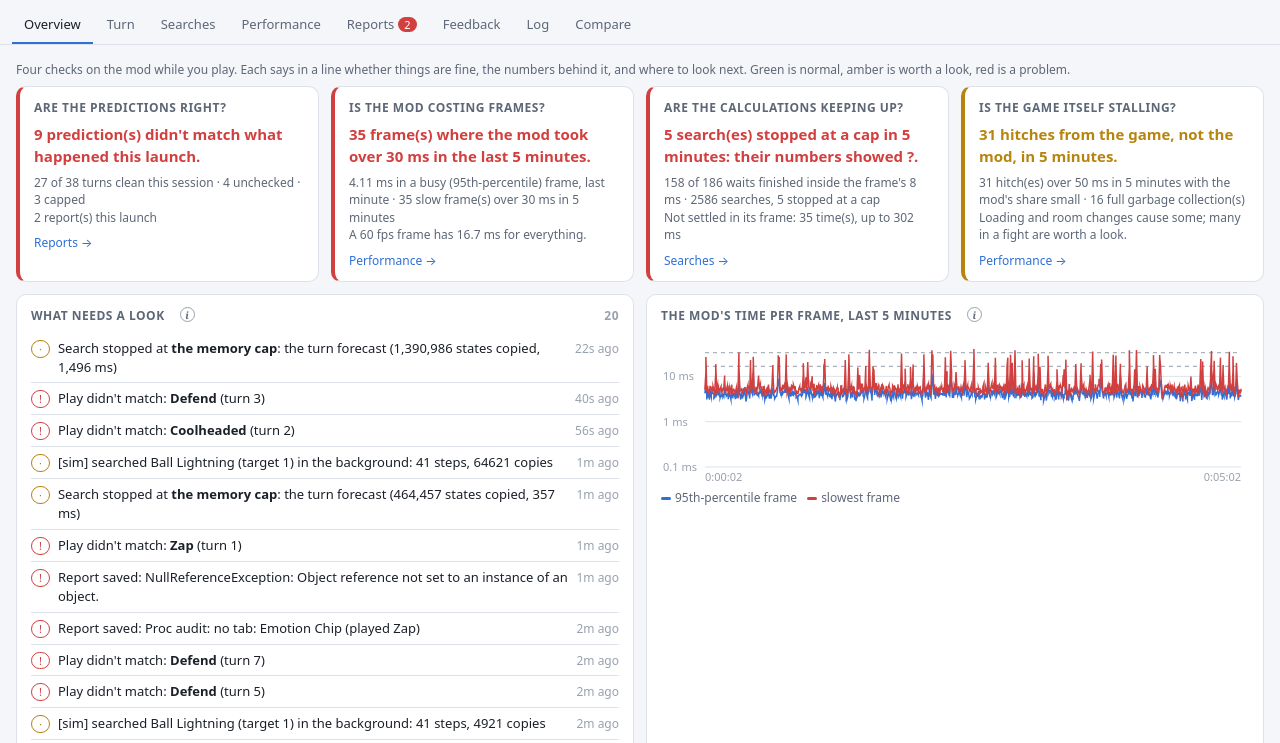
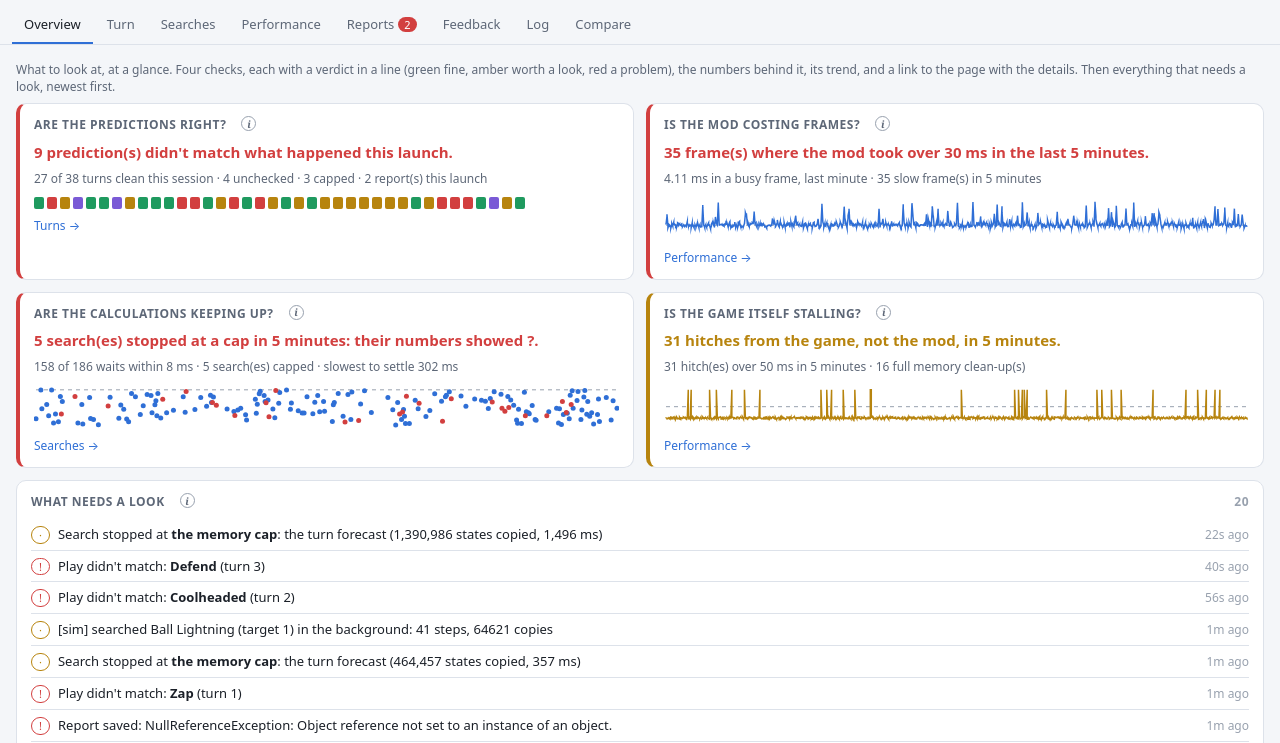
Before and after one commit to Jazzer360/sts2-mods, a plain HTML site: page tools/dashboard/index.html in a window 1280 px wide. Both pictures are taken after a click on the button "Demo". Shown: the part 44-787 px from the top of the page. Drawn offline with Linux system fonts and the light colour scheme.

Commit message:
Dev dashboard: the Overview's checks carry their trends; a softer focus ring
Each of the four checks shows its trend (the launch's turns as a coloured strip, or a small chart of the last 5 minutes) under its verdict, so the Overview is the screen that says what to look at and the other pages the details. The cards are built once and only their contents updated. Fields get a soft accent ring on focus instead of the browser's white outline.

Co-Authored-By: Claude Opus 5.5 <noreply@anthropic.com>

```diff
--- a/tools/dashboard/index.html
+++ b/tools/dashboard/index.html
@@ -103,8 +103,16 @@ summary .info { margin: 0 0 0 7px; vertical-align: 1px; }
 .check.good { border-left-color: var(--good); } .check.warn { border-left-color: var(--warn); } .check.bad { border-left-color: var(--bad); }
 .check .verdict { font-size: 15px; font-weight: 600; margin-bottom: 6px; }
 .check .s { color: var(--dim); font-size: 12px; }
+.check canvas { margin-top: 8px; }
+.strip { display: flex; flex-wrap: wrap; gap: 3px; margin-top: 10px; min-height: 12px; }
+.strip i { width: 10px; height: 12px; border-radius: 2px; background: var(--line); }
+.strip .t-good { background: var(--good); } .strip .t-bad { background: var(--bad); } .strip .t-warn { background: var(--warn); } .strip .t-capped { background: var(--violet); }
+input:focus, select:focus, textarea:focus, button:focus-visible { outline: none; border-color: color-mix(in srgb, var(--accent) 60%, var(--line)); box-shadow: 0 0 0 2px color-mix(in srgb, var(--accent) 18%, transparent); }
 .check a { display: inline-block; margin-top: 8px; color: var(--accent); text-decoration: none; font-size: 12px; }
-.checks { grid-template-columns: repeat(auto-fill, minmax(280px, 1fr)); }
+.checks { grid-template-columns: repeat(2, 1fr); }
+@media (min-width: 1300px) { .checks { grid-template-columns: repeat(4, 1fr); } }
+@media (max-width: 640px) { .checks { grid-template-columns: 1fr; } }
+#attn { max-height: 420px; overflow: auto; }
 .card { position: relative; }
 .hover-layer { position: absolute; pointer-events: none; }
 #tip { position: fixed; display: none; z-index: 20; pointer-events: none; background: var(--panel); border: 1px solid var(--line); border-radius: 6px;
@@ -139,17 +147,24 @@ summary .info { margin: 0 0 0 7px; vertical-align: 1px; }
   </div>
 
   <section class="page" id="p-overview">
-    <p class="hint">Four checks on the mod while you play. Each says in a line whether things are fine, the numbers behind it, and where to look next. Green is normal, amber is worth a look, red is a problem.</p>
-    <div class="grid checks" id="checks"></div>
-    <div class="grid2" style="margin-top:12px">
-      <div class="card"><h3>What needs a look <span class="faint" id="attnCount"></span></h3>
-        <p class="hint">Newest first: predictions that didn't match, searches stopped at a cap, reports, warnings from the mod's log and slow frames. Each one is something to fix, or to explain in a note.</p>
-        <ul class="attn" id="attn"></ul></div>
-      <div class="card"><h3>The mod's time per frame, last 5 minutes</h3>
-        <p class="hint">Each point is a quarter of a second: the mod's time in its 95th-percentile frame (blue: a busy frame) and in its slowest (red). A 60 fps frame has 16.7 ms for the game and the mod together (the dashed lines are 16.7 and 33.3 ms); the mod normally stays around 1–2 ms. A red spike is one slow frame: the Performance page says which feature it was.</p>
-        <canvas id="ovFrame" height="150"></canvas>
-        <div class="legend"><span><i style="background:var(--accent)"></i>95th-percentile frame</span><span><i style="background:var(--bad)"></i>slowest frame</span></div></div>
+    <p class="hint">What to look at, at a glance. Four checks, each with a verdict in a line (green fine, amber worth a look, red a problem), the numbers behind it, its trend, and a link to the page with the details. Then everything that needs a look, newest first.</p>
+    <div class="grid checks" id="checks">
+      <div class="card check" id="chk-pred"><h3>Are the predictions right?</h3>
+        <p class="hint">Every play and every enemy turn is checked against what the game did. The strip is this launch's turns, oldest left: green, everything checked matched; red, something didn't; amber, a check was skipped (a gap); violet, a search stopped at a cap. Hover a square for the turn.</p>
+        <div class="verdict"></div><div class="s"></div><div class="strip" id="turnStrip"></div><a href="#" data-go="turn">Turns →</a></div>
+      <div class="card check" id="chk-frames"><h3>Is the mod costing frames?</h3>
+        <p class="hint">The mod's own time in a busy (95th-percentile) frame over the last 5 minutes. A 60 fps frame has 16.7 ms for the game and the mod together; the mod normally stays around 1–2 ms (the dashed line is 4 ms, where it's heavier than usual). A slow frame, over 30 ms, is a stutter you can see.</p>
+        <div class="verdict"></div><div class="s"></div><canvas id="sparkFrames" height="46"></canvas><a href="#" data-go="perf">Performance →</a></div>
+      <div class="card check" id="chk-calc"><h3>Are the calculations keeping up?</h3>
+        <p class="hint">When the board changes, a frame waits up to 8 ms (the dashed line) for the new predictions. Each dot is one wait over the last 5 minutes: blue finished in time, red ran out and left the rest to the background (the tabs came a frame or a few later). A search stopped at a cap shows ? instead of a number.</p>
+        <div class="verdict"></div><div class="s"></div><canvas id="sparkCalc" height="46"></canvas><a href="#" data-go="searches">Searches →</a></div>
+      <div class="card check" id="chk-stall"><h3>Is the game itself stalling?</h3>
+        <p class="hint">The longest gap between two frames in each quarter second over the last 5 minutes (16.7 ms is a smooth 60 fps; the dashed line is 50 ms, a hitch you can see). A hitch while the mod's own time is small is the game's (loading, a room change), not the mod's.</p>
+        <div class="verdict"></div><div class="s"></div><canvas id="sparkStall" height="46"></canvas><a href="#" data-go="perf">Performance →</a></div>
     </div>
+    <div class="card" style="margin-top:12px"><h3>What needs a look <span class="faint" id="attnCount"></span></h3>
+      <p class="hint">Newest first: predictions that didn't match, searches stopped at a cap, reports, warnings from the mod's log and slow frames. Each one is something to fix, or to explain in a note.</p>
+      <ul class="attn" id="attn"></ul></div>
   </section>
 
   <section class="page" id="p-turn">
@@ -606,8 +621,9 @@ function axes(g, w, h, yMax, unit, pad) {
 /** Lines over time. series: [{ points: [[t, v]], color, dots? }]; refs: y values drawn dashed. */
 /** Times are spiky (one slow frame among hundreds): the time charts can use a log scale (the Performance page's switch). */
 const logTimes = () => { try { return localStorage.getItem("logTimes") !== "0"; } catch { return true; } };
-function lines(id, series, { refs = [], unit = "", yMin = 0, fixedMax, log = false } = {}) {
-  const { g, w, h } = canvas(id), pad = { l: 44, r: 8, t: 8, b: 16 };
+function lines(id, series, { refs = [], unit = "", yMin = 0, fixedMax, log = false, mini = false } = {}) {
+  // mini: a trend in a small space (the Overview's checks): no axis labels, tight margins, the same hover readout.
+  const { g, w, h } = canvas(id), pad = mini ? { l: 2, r: 2, t: 4, b: 4 } : { l: 44, r: 8, t: 8, b: 16 };
   const all = series.flatMap((s) => s.points);
   if (!all.length) { g.fillStyle = css("--faint"); g.font = "12px system-ui"; g.fillText("Nothing yet", w / 2 - 30, h / 2); return; }
   const t0 = Math.min(...all.map((p) => p[0])), t1 = Math.max(...all.map((p) => p[0]), t0 + 1);
@@ -625,7 +641,7 @@ function lines(id, series, { refs = [], unit = "", yMin = 0, fixedMax, log = fal
       g.fillText(fmt(tick, 1) + unit, 2, y + 4);
     }
   } else {
-    axes(g, w, h, yMax, unit, pad);
+    if (!mini) axes(g, w, h, yMax, unit, pad);
     Y = (v) => pad.t + (h - pad.t - pad.b) * (1 - (v - yMin) / (yMax - yMin));
   }
   g.setLineDash([4, 4]); g.strokeStyle = css("--faint");
@@ -638,7 +654,7 @@ function lines(id, series, { refs = [], unit = "", yMin = 0, fixedMax, log = fal
     s.points.forEach(([t, v], i) => (i ? g.lineTo(X(t), Y(v)) : g.moveTo(X(t), Y(v))));
     g.stroke();
   }
-  g.fillStyle = css("--faint"); g.fillText(clock(t0), pad.l, h - 2); const e = clock(t1); g.fillText(e, w - pad.r - g.measureText(e).width, h - 2);
+  if (!mini) { g.fillStyle = css("--faint"); g.fillText(clock(t0), pad.l, h - 2); const e = clock(t1); g.fillText(e, w - pad.r - g.measureText(e).width, h - 2); }
   HOVER[id] = { kind: "lines", series, t0, t1, pad, w, h, unit, X, Y };
   rehover(id);
 }
@@ -746,10 +762,20 @@ function nav() {
 }
 $("nav").addEventListener("click", (e) => { const b = e.target.closest("button"); if (!b) return; page = b.dataset.p; try { localStorage.setItem("page", page); } catch {} render(true); });
 
-/** A health check: the question, a coloured verdict in words, the numbers behind it, and the page to look at next. */
-function check(question, cls, verdict, facts, page, pageName) {
-  return `<div class="card check ${cls}"><h3>${esc(question)}</h3><div class="verdict">${verdict}</div><div class="s">${facts}</div>`
-    + (page ? `<a href="#" data-go="${page}">${esc(pageName)} →</a>` : "") + `</div>`;
+/** A health check's card (built once in the page): its colour, verdict and numbers. */
+function setCheck(id, cls, verdict, facts) {
+  const card = $(id);
+  card.className = "card check " + cls;
+  setHTML(card.querySelector(".verdict"), verdict);
+  setHTML(card.querySelector(".s"), facts);
+}
+/** A turn's colour, as on the Turn page: red a mismatch, violet a cap, amber a skipped check, green all matched. */
+function turnClass(r) {
+  const all = [...r.plays, ...r.forecast];
+  if (all.some((c) => c.kind === "check-done" && !c.matched)) return "bad";
+  if (r.caps.length) return "capped";
+  if (all.some((c) => c.kind === "check-skipped" && !c.expected)) return "warn";
+  return all.length ? "good" : "";
 }
 function renderOverview() {
   const s = M.state?.session, r1 = since(M.rollups, 60), r5 = since(M.rollups, 300), s5 = since(M.searches, 300), w5 = since(M.waits, 300);
@@ -758,32 +784,42 @@ function renderOverview() {
   const caps5 = s5.filter((x) => x.cap).length, missed = w5.filter((x) => x.missed).length;
   const settle = since(M.unsettled, 300).map((u) => u.ms);
   const stalls5 = r5.filter((r) => r.gapMax > 50 && r.modMax < 30).length, gen2 = r5.reduce((a, r) => a + r.gen2, 0);
-  const checks = [];
   // 1. are the predictions right?
-  if (!s && !M.checks.length) checks.push(check("Are the predictions right?", "", "No fights yet.", "The checks start with your first fight.", "turn", "Turn"));
-  else {
+  {
     const turns = s?.turns ?? 0, unchecked = s?.unchecked ?? 0;
-    const facts = s ? `${s.clean} of ${turns} turns clean this session · ${unchecked} unchecked · ${s.capped} capped<br>${M.saved.length} report(s) this launch` : `${M.saved.length} report(s) this launch`;
-    if (mism || M.saved.length) checks.push(check("Are the predictions right?", "bad", `${mism || M.saved.length} prediction(s) didn't match what happened this launch.`, facts, "reports", "Reports"));
-    else if (turns && unchecked / turns > 0.2) checks.push(check("Are the predictions right?", "warn", `Matched, but ${pct(unchecked, turns)} of turns couldn't be fully checked.`, facts + "<br>Why: the Turn page lists each skip's reason.", "turn", "Turn"));
-    else checks.push(check("Are the predictions right?", "good", "Everything checked matched.", facts, "turn", "Turn"));
+    const facts = s ? `${s.clean} of ${turns} turns clean this session · ${unchecked} unchecked · ${s.capped} capped · ${M.saved.length} report(s) this launch` : `${M.saved.length} report(s) this launch`;
+    if (!s && !M.checks.length) setCheck("chk-pred", "", "No fights yet.", "The checks start with your first fight.");
+    else if (mism || M.saved.length) setCheck("chk-pred", "bad", `${mism || M.saved.length} prediction(s) didn't match what happened this launch.`, facts);
+    else if (turns && unchecked / turns > 0.2) setCheck("chk-pred", "warn", `Matched, but ${pct(unchecked, turns)} of turns couldn't be fully checked.`, facts);
+    else setCheck("chk-pred", "good", "Everything checked matched.", facts);
+    const strip = [...M.turns.values()].slice(-60);
+    setHTML($("turnStrip"), strip.length ? strip.map((r) => `<i class="t-${turnClass(r) || "none"}" data-turn="${esc(`${r.encounter} · fight ${r.combat} · turn ${r.turn}`)}"></i>`).join("") : `<span class="faint">no turns yet</span>`);
   }
   // 2. is the mod costing frames?
-  const frameFacts = `${fmt(p95, 2)} ms in a busy (95th-percentile) frame, last minute · ${slow5} slow frame(s) over 30 ms in 5 minutes<br>A 60 fps frame has 16.7 ms for everything.`;
-  if (!r1.length) checks.push(check("Is the mod costing frames?", "", "No frames measured yet.", "", "perf", "Performance"));
-  else if (slow5) checks.push(check("Is the mod costing frames?", "bad", `${slow5} frame(s) where the mod took over 30 ms in the last 5 minutes.`, frameFacts, "perf", "Performance"));
-  else if (p95 > 4) checks.push(check("Is the mod costing frames?", "warn", `Heavier than usual: ${fmt(p95, 1)} ms in a busy frame.`, frameFacts, "perf", "Performance"));
-  else checks.push(check("Is the mod costing frames?", "good", `Light: ${fmt(p95, 1)} ms in a busy frame.`, frameFacts, "perf", "Performance"));
+  {
+    const facts = `${fmt(p95, 2)} ms in a busy frame, last minute · ${slow5} slow frame(s) in 5 minutes`;
+    if (!r1.length) setCheck("chk-frames", "", "No frames measured yet.", "");
+    else if (slow5) setCheck("chk-frames", "bad", `${slow5} frame(s) where the mod took over 30 ms in the last 5 minutes.`, facts);
+    else if (p95 > 4) setCheck("chk-frames", "warn", `Heavier than usual: ${fmt(p95, 1)} ms in a busy frame.`, facts);
+    else setCheck("chk-frames", "good", `Light: ${fmt(p95, 1)} ms in a busy frame.`, facts);
+    lines("sparkFrames", [{ name: "busy frame", color: css("--accent"), points: r5.map((r) => [r.t, r.modP95]) }], { refs: [4], unit: " ms", mini: true });
+  }
   // 3. are the calculations keeping up?
-  const calcFacts = `${w5.length - missed} of ${w5.length} waits finished inside the frame's 8 ms · ${s5.length} searches, ${caps5} stopped at a cap` + (settle.length ? `<br>Not settled in its frame: ${settle.length} time(s), up to ${fmt(Math.max(...settle), 0)} ms` : "");
-  if (caps5) checks.push(check("Are the calculations keeping up?", "bad", `${caps5} search(es) stopped at a cap in 5 minutes: their numbers showed ?.`, calcFacts, "searches", "Searches"));
-  else if (w5.length && missed / w5.length > 0.05) checks.push(check("Are the calculations keeping up?", "warn", `${pct(missed, w5.length)} of boards took longer than a frame to work out.`, calcFacts, "searches", "Searches"));
-  else checks.push(check("Are the calculations keeping up?", "good", w5.length ? "Boards are worked out within their frame." : "Nothing to work out yet.", calcFacts, "searches", "Searches"));
+  {
+    const facts = `${w5.length - missed} of ${w5.length} waits within 8 ms · ${caps5} search(es) capped` + (settle.length ? ` · slowest to settle ${fmt(Math.max(...settle), 0)} ms` : "");
+    if (caps5) setCheck("chk-calc", "bad", `${caps5} search(es) stopped at a cap in 5 minutes: their numbers showed ?.`, facts);
+    else if (w5.length && missed / w5.length > 0.05) setCheck("chk-calc", "warn", `${pct(missed, w5.length)} of boards took longer than a frame to work out.`, facts);
+    else setCheck("chk-calc", "good", w5.length ? "Boards are worked out within their frame." : "Nothing to work out yet.", facts);
+    lines("sparkCalc", [{ name: "wait, in time", color: css("--accent"), dots: true, points: w5.filter((x) => !x.missed).map((x) => [x.t, x.ms]) },
+      { name: "wait, left to the background", color: css("--bad"), dots: true, points: w5.filter((x) => x.missed).map((x) => [x.t, x.ms]) }], { refs: [8], unit: " ms", mini: true });
+  }
   // 4. is the game itself stalling?
-  const stallFacts = `${stalls5} hitch(es) over 50 ms in 5 minutes with the mod's share small · ${gen2} full garbage collection(s)`;
-  if (stalls5 > 3) checks.push(check("Is the game itself stalling?", "warn", `${stalls5} hitches from the game, not the mod, in 5 minutes.`, stallFacts + "<br>Loading and room changes cause some; many in a fight are worth a look.", "perf", "Performance"));
-  else checks.push(check("Is the game itself stalling?", "good", stalls5 ? `${stalls5} small hitch(es): normal (loading, room changes).` : "No hitches.", stallFacts, "perf", "Performance"));
-  setHTML($("checks"), checks.join(""));
+  {
+    const facts = `${stalls5} hitch(es) over 50 ms in 5 minutes · ${gen2} full memory clean-up(s)`;
+    if (stalls5 > 3) setCheck("chk-stall", "warn", `${stalls5} hitches from the game, not the mod, in 5 minutes.`, facts);
+    else setCheck("chk-stall", "good", stalls5 ? `${stalls5} small hitch(es): normal (loading, room changes).` : "No hitches.", facts);
+    lines("sparkStall", [{ name: "longest gap", color: css("--warn"), points: r5.map((r) => [r.t, r.gapMax]) }], { refs: [50], unit: " ms", mini: true });
+  }
   // what needs a look: newest first
   const items = [];
   for (const c of M.checks) if (c.kind === "check-done" && !c.matched) items.push({ t: c.t, cls: "bad", text: `${c.audit === "forecast" ? "Enemy turn" : "Play"} didn't match: <b>${esc(c.detail)}</b> (turn ${c.turn})` });
@@ -794,9 +830,14 @@ function renderOverview() {
   items.sort((a, b) => b.t - a.t);
   $("attnCount").textContent = items.length ? items.length : "";
   setHTML($("attn"), items.length ? items.slice(0, 40).map((i) => `<li><span class="pill ${i.cls}">${i.cls === "bad" ? "!" : "·"}</span><span style="flex:1">${i.text}</span><time>${ago(i.t)}</time></li>`).join("") : `<li class="empty">Nothing needs a look.</li>`);
-  lines("ovFrame", [{ name: "95th-percentile frame", color: css("--accent"), points: r5.map((r) => [r.t, r.modP95]) }, { name: "slowest frame", color: css("--bad"), points: r5.map((r) => [r.t, r.modMax]) }], { refs: [16.7, 33.3], unit: " ms", log: logTimes() });
 }
 $("checks").addEventListener("click", (e) => { const a = e.target.closest("[data-go]"); if (!a) return; e.preventDefault(); page = a.dataset.go; try { localStorage.setItem("page", page); } catch {} render(true); });
+$("turnStrip").addEventListener("mouseover", (e) => {
+  const sq = e.target.closest("[data-turn]"); if (!sq) return;
+  tip.innerHTML = `<div>${esc(sq.dataset.turn)}</div>`; tip.style.display = "block";
+  const r = sq.getBoundingClientRect(); tip.style.left = Math.min(r.left, window.innerWidth - tip.offsetWidth - 4) + "px"; tip.style.top = (r.top - tip.offsetHeight - 6) + "px";
+});
+$("turnStrip").addEventListener("mouseout", () => { tip.style.display = "none"; });
 const topFeature = (r) => Object.entries(r.featureMax || {}).sort((a, b) => b[1] - a[1]).slice(0, 2).map(([k, v]) => `${k} ${fmt(v, 0)} ms`).join(", ");
 
 function renderTurn() {
```
Also changed, not shown: 1 other file.
